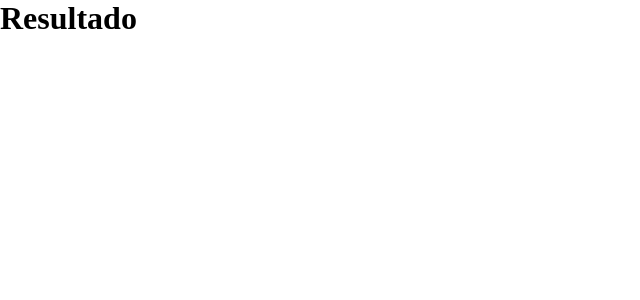
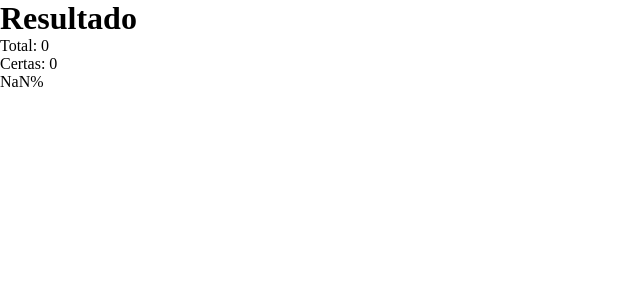
Before and after one commit to RafaelRF99/quiz, a Next.js app: page /resultado in a window 1280 px wide. Shown: the top 300 px of the page, without its empty margins (0-640 px from the left). Built offline with nearby package versions, Linux system fonts and the light colour scheme.

Commit message:
feat: informações resultado

```diff
--- a/src/pages/resultado.tsx
+++ b/src/pages/resultado.tsx
@@ -1,7 +1,20 @@
-export default function resultado() {
+import styles from '../styles/Resultado.module.css'
+
+import { useRouter } from "next/router"
+
+export default function Resultado() {
+  const router = useRouter()
+
+  const total = router.query.total ? +router.query.total : 0
+  const certas = router.query.certas ? +router.query.certas : 0
+  const percentual = Math.round((certas / total) * 100)
+
   return (
-    <div>
+    <div className={styles.resultado}>
         <h1>Resultado</h1>
+        <div>Total: {total}</div>
+        <div>Certas: {certas}</div>
+        <div>{`${percentual}%`}</div>
     </div>
   )
 }
--- /dev/null
+++ b/src/styles/Resultado.module.css
@@ -0,0 +1,4 @@
+.resultado {
+    display: flex;
+    flex-direction: column;
+}
```
